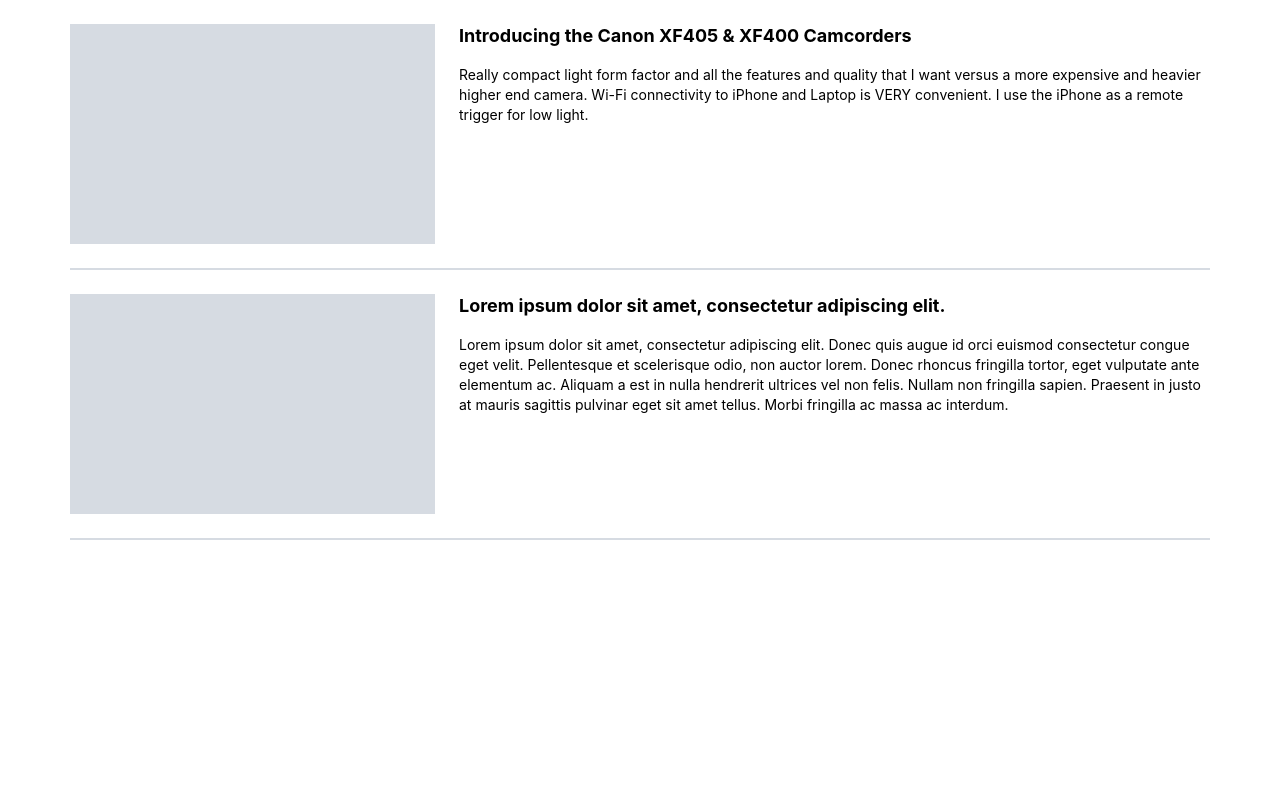
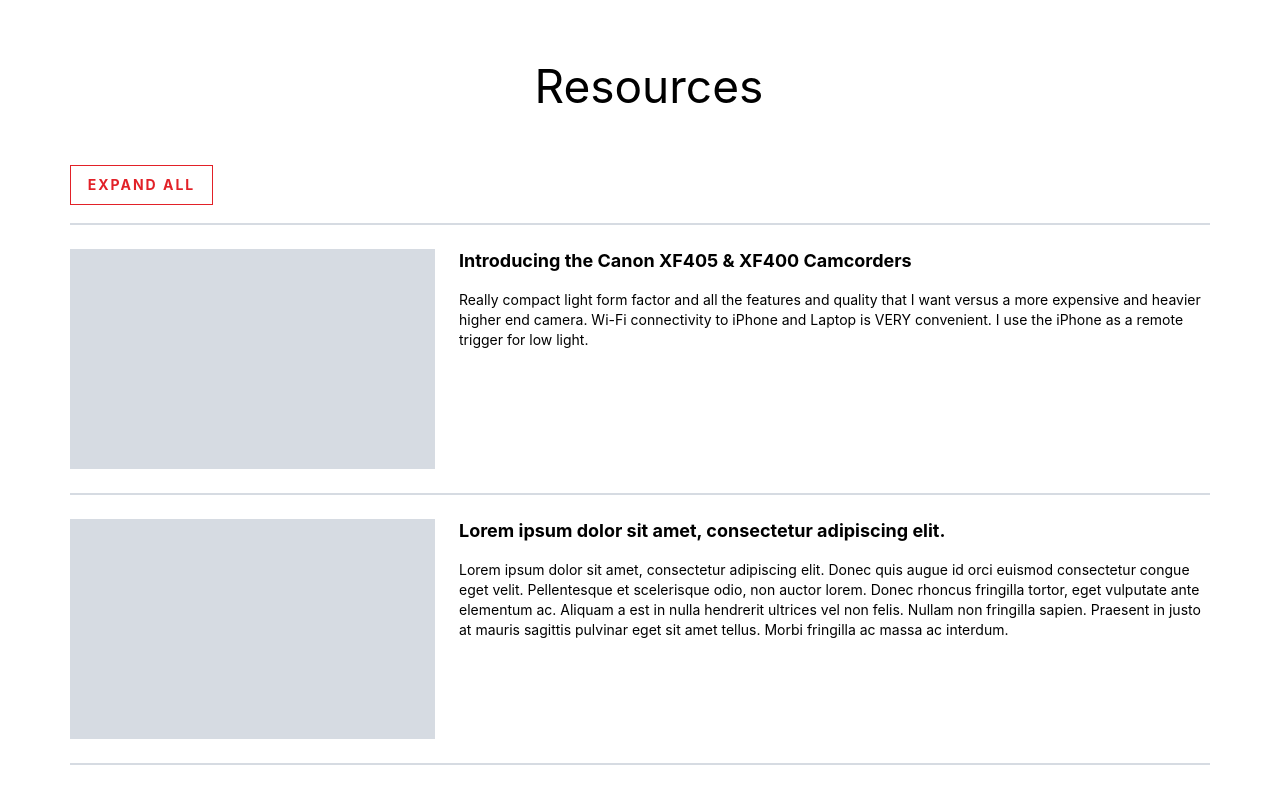
Before and after one commit to shobhitcodes/videoshowcase, a plain HTML site: page index.html in a window 1280 px wide. Drawn offline with nearby package versions, Linux system fonts and the light colour scheme.

Commit message:
upgrades

```diff
--- a/index.html
+++ b/index.html
@@ -14,6 +14,20 @@
 <body>
 
     <div class="container">
+        <div class="header">
+            <div class="header-text">Resources</div>
+        </div>
+    </div>
+
+    <div class="container pad-out button-wrapper">
+        <div class="btn-content">
+            <div class="expand-btn">
+                Expand All
+            </div>
+        </div>
+    </div>
+
+    <div class="container">
         <div class="row video-slider-row">
             <div class="col-sm-12 col-md-4 col-lg-4 video-info-left">
                 <div class="video-left">
@@ -26,7 +40,7 @@
                         <h1>Introducing the Canon XF405 & XF400 Camcorders</h1>
                         <p>Really compact light form factor and all the features and quality that I want versus a more
                             expensive and heavier higher end camera. Wi-Fi connectivity to iPhone and Laptop is VERY
-                            convenient. I use the iPhone as a remote trigger for low light.</p>
+                        convenient. I use the iPhone as a remote trigger for low light.</p>
                     </div>
                 </div>
             </div>
--- a/style.css
+++ b/style.css
@@ -54,3 +54,57 @@
   line-height: 1.43;
 }
 /*# sourceMappingURL=style.css.map */
+
+.header {
+  margin-top: 56px;
+  margin-bottom: 48px;
+  display: flex;
+  justify-content: space-around;
+}
+
+.header-text {
+  width: 211px;
+  height: 61px;
+  /*font-family: ProximaNova;*/
+  font-size: 46px;
+  font-weight: normal;
+  font-style: normal;
+  font-stretch: normal;
+  line-height: 1.33;
+  letter-spacing: normal;
+  text-align: center;
+  color: black;
+}
+
+.button-wrapper {
+  height: 60px;
+  padding-bottom: 24px;
+  border-bottom: 2px solid #d6dbe2;
+}
+
+.btn-content {
+  display: flex;
+  align-items: center;
+  justify-content: center;
+  width: 143px;
+  height: 40px;
+  border: solid 1px #e22128;
+  background: white;
+  cursor: pointer;
+}
+
+.expand-btn {
+  font-size: 14px;
+  font-weight: bold;
+  font-style: normal;
+  font-stretch: normal;
+  line-height: 1.29;
+  letter-spacing: 2px;
+  text-align: center;
+  color: #e22128;
+  text-transform: uppercase;
+}
+
+.pad-out {
+  padding : 0 !important;
+}
```
